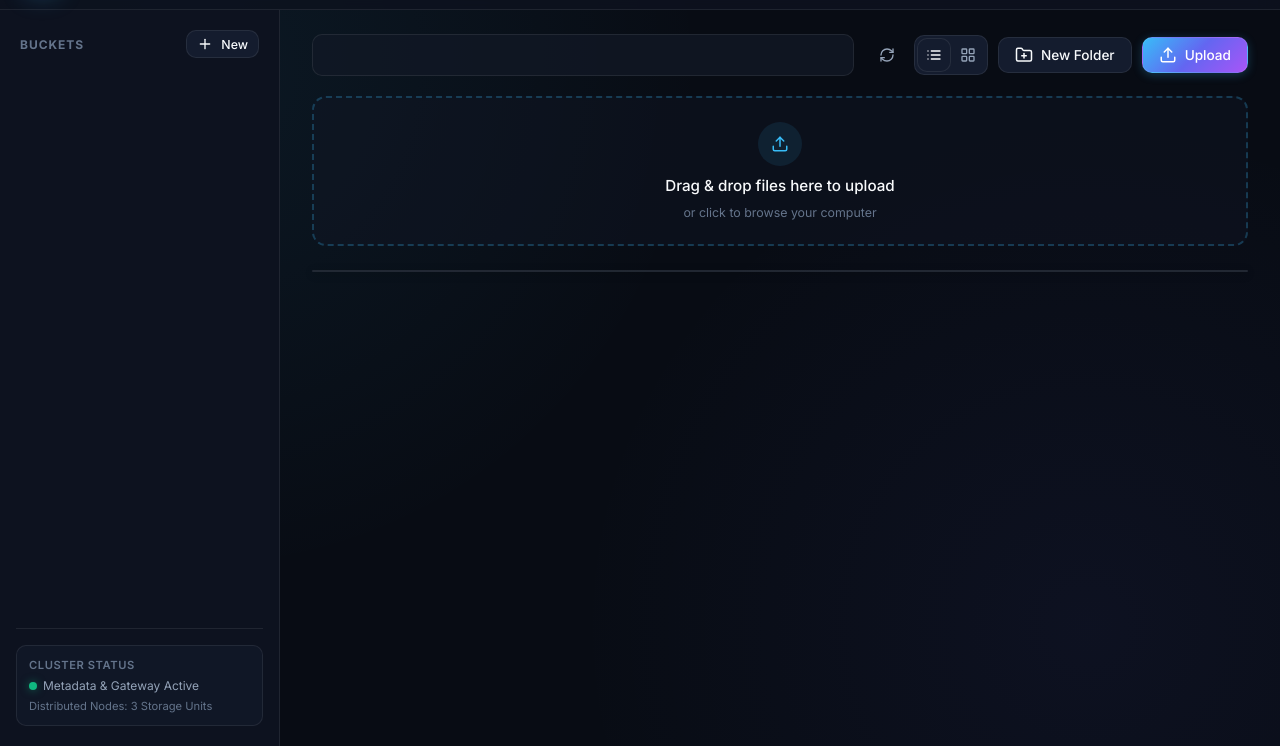
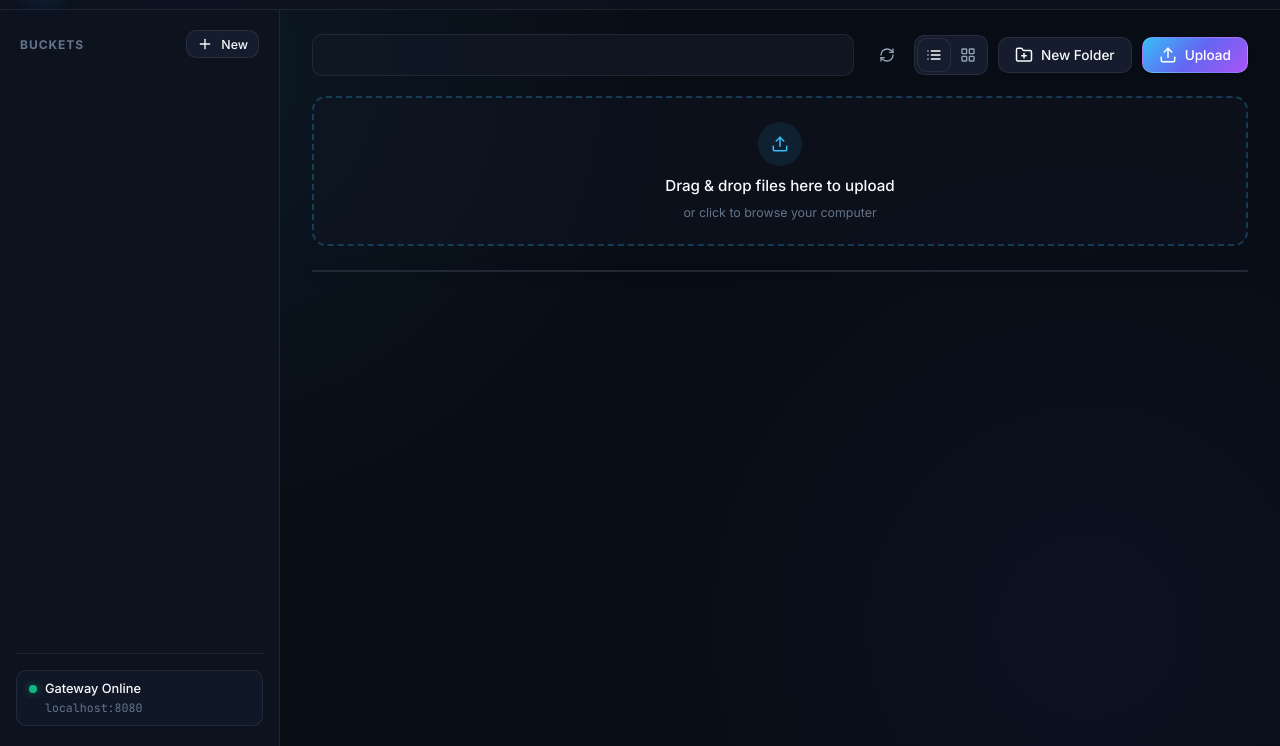
Before and after one commit to neelalala/go-storage, a website built with Vite: page web/index.html in a window 1280 px wide. Shown: the part 54-800 px from the top of the page. Built offline with nearby package versions, Linux system fonts and the light colour scheme; files whose address does not match are found by name.

Commit message:
add gateway status

```diff
--- a/web/index.html
+++ b/web/index.html
@@ -55,17 +55,12 @@
         </ul>
 
         <div class="sidebar-footer">
-          <div class="cluster-info">
-            <div class="cluster-info-title">
-              <span>Cluster Status</span>
+          <div class="gateway-status-card" id="gateway-status-card">
+            <div class="gateway-status-header">
+              <span class="status-dot checking" id="gateway-status-dot"></span>
+              <span class="status-label" id="gateway-status-text">Connecting...</span>
             </div>
-            <div class="cluster-nodes-pill">
-              <span class="cluster-dot"></span>
-              <span>Metadata & Gateway Active</span>
-            </div>
-            <div style="font-size: 0.7rem; color: var(--text-muted);">
-              Distributed Nodes: 3 Storage Units
-            </div>
+            <div class="gateway-status-sub" id="gateway-status-sub">localhost:8080</div>
           </div>
         </div>
       </aside>
--- a/web/src/css/style.css
+++ b/web/src/css/style.css
@@ -51,6 +51,21 @@
   box-sizing: border-box;
   margin: 0;
   padding: 0;
+}
+
+button {
+  font-family: inherit;
+  font-size: inherit;
+  line-height: inherit;
+  color: inherit;
+  margin: 0;
+  padding: 0;
+  border: none;
+  background: transparent;
+  outline: none;
+  -webkit-appearance: none;
+  -moz-appearance: none;
+  appearance: none;
 }
 
 body {
@@ -310,41 +325,57 @@ body {
   gap: 10px;
 }
 
-.cluster-info {
+.gateway-status-card {
   background: rgba(20, 28, 46, 0.5);
   border: 1px solid var(--border-subtle);
   border-radius: var(--radius-md);
-  padding: 12px;
+  padding: 10px 12px;
   display: flex;
   flex-direction: column;
-  gap: 6px;
+  gap: 4px;
+  transition: border-color var(--transition-fast);
 }
 
-.cluster-info-title {
-  font-size: 0.7rem;
-  font-weight: 600;
-  color: var(--text-muted);
-  text-transform: uppercase;
-  letter-spacing: 0.05em;
+.gateway-status-header {
   display: flex;
   align-items: center;
-  gap: 6px;
+  gap: 8px;
 }
 
-.cluster-nodes-pill {
-  display: flex;
-  align-items: center;
-  gap: 6px;
-  font-size: 0.75rem;
-  color: var(--text-secondary);
-}
-
-.cluster-dot {
+.status-dot {
   width: 8px;
   height: 8px;
   border-radius: 50%;
+  flex-shrink: 0;
+  transition: all var(--transition-normal);
+}
+
+.status-dot.online {
   background: var(--status-success);
-  box-shadow: 0 0 8px rgba(16, 185, 129, 0.5);
+  box-shadow: 0 0 8px rgba(16, 185, 129, 0.6);
+}
+
+.status-dot.offline {
+  background: var(--status-danger);
+  box-shadow: 0 0 8px rgba(239, 68, 68, 0.6);
+}
+
+.status-dot.checking {
+  background: var(--status-warning);
+  box-shadow: 0 0 8px rgba(245, 158, 11, 0.6);
+}
+
+.status-label {
+  font-size: 0.8rem;
+  font-weight: 500;
+  color: var(--text-primary);
+}
+
+.gateway-status-sub {
+  font-size: 0.725rem;
+  color: var(--text-muted);
+  font-family: var(--font-mono);
+  padding-left: 16px;
 }
 
 /* Main Content */
@@ -417,6 +448,10 @@ body {
 
 /* Buttons */
 .btn {
+  -webkit-appearance: none;
+  -moz-appearance: none;
+  appearance: none;
+  outline: none;
   display: inline-flex;
   align-items: center;
   justify-content: center;
@@ -427,7 +462,7 @@ body {
   border-radius: var(--radius-md);
   border: 1px solid transparent;
   cursor: pointer;
-  transition: var(--transition-fast);
+  transition: all var(--transition-fast);
   user-select: none;
   font-family: var(--font-sans);
 }
@@ -445,14 +480,19 @@ body {
 .btn-primary {
   background: var(--accent-gradient);
   color: #fff;
-  border-color: rgba(255, 255, 255, 0.1);
-  box-shadow: 0 2px 10px rgba(56, 189, 248, 0.25);
+  border: 1px solid rgba(255, 255, 255, 0.16);
+  box-shadow: 0 1px 2px rgba(0, 0, 0, 0.25);
 }
 
 .btn-primary:hover {
-  opacity: 0.95;
-  box-shadow: 0 4px 15px rgba(56, 189, 248, 0.4);
-  transform: translateY(-1px);
+  opacity: 0.92;
+  border-color: rgba(255, 255, 255, 0.3);
+  box-shadow: 0 2px 4px rgba(0, 0, 0, 0.35);
+}
+
+.btn-primary:active {
+  opacity: 1;
+  box-shadow: 0 1px 2px rgba(0, 0, 0, 0.2);
 }
 
 .btn-secondary {
--- a/web/src/js/api.js
+++ b/web/src/js/api.js
@@ -1,4 +1,5 @@
 // API Client for Go Storage
+import { state } from './state.js';
 
 export class StorageApi {
   constructor() {
@@ -24,6 +25,21 @@ export class StorageApi {
     return headers;
   }
 
+  async checkGatewayHealth() {
+    const url = `${this.baseUrl}/storage/`;
+    try {
+      await fetch(url, {
+        method: 'GET',
+        headers: this.getHeaders(),
+      });
+      state.setGatewayStatus(true);
+      return true;
+    } catch (err) {
+      state.setGatewayStatus(false);
+      return false;
+    }
+  }
+
   async request(path, options = {}) {
     const url = `${this.baseUrl}${path.startsWith('/') ? path : '/' + path}`;
     const opts = {
@@ -31,7 +47,14 @@ export class StorageApi {
       headers: this.getHeaders(options.headers || {}),
     };
 
-    const response = await fetch(url, opts);
+    let response;
+    try {
+      response = await fetch(url, opts);
+      state.setGatewayStatus(true);
+    } catch (err) {
+      state.setGatewayStatus(false);
+      throw err;
+    }
 
     if (!response.ok) {
       let errorMessage = `HTTP ${response.status}: ${response.statusText}`;
--- a/web/src/js/state.js
+++ b/web/src/js/state.js
@@ -13,6 +13,7 @@ class State {
     this.selectedItem = null;
     this.inspectorOpen = false;
     this.isLoading = false;
+    this.isGatewayOnline = null; // null = checking, true = online, false = offline
     this.listeners = new Map();
   }
 
@@ -117,6 +118,11 @@ class State {
     this.emit('loading:changed', loading);
   }
 
+  setGatewayStatus(isOnline) {
+    this.isGatewayOnline = isOnline;
+    this.emit('gateway:status', isOnline);
+  }
+
   getFilteredItems() {
     let folders = this.commonPrefixes;
     let files = this.objects;
--- a/web/src/js/ui.js
+++ b/web/src/js/ui.js
@@ -70,6 +70,29 @@ export function renderUser() {
   if (avatarEl) {
     const initial = (state.username || 'U').charAt(0).toUpperCase();
     avatarEl.textContent = initial;
+  }
+}
+
+export function renderGatewayStatus() {
+  const dot = document.getElementById('gateway-status-dot');
+  const text = document.getElementById('gateway-status-text');
+  const sub = document.getElementById('gateway-status-sub');
+  if (!dot || !text) return;
+
+  const currentHost = api.baseUrl ? api.baseUrl.replace(/^https?:\/\//, '') : 'localhost:8080';
+
+  if (state.isGatewayOnline === true) {
+    dot.className = 'status-dot online';
+    text.textContent = 'Gateway Online';
+    if (sub) sub.textContent = currentHost;
+  } else if (state.isGatewayOnline === false) {
+    dot.className = 'status-dot offline';
+    text.textContent = 'Gateway Offline';
+    if (sub) sub.textContent = 'Connection failed';
+  } else {
+    dot.className = 'status-dot checking';
+    text.textContent = 'Connecting...';
+    if (sub) sub.textContent = currentHost;
   }
 }
 
--- a/web/src/main.js
+++ b/web/src/main.js
@@ -3,6 +3,7 @@ import { state } from './js/state.js';
 import { icons } from './js/icons.js';
 import {
   renderUser,
+  renderGatewayStatus,
   renderBuckets,
   renderBreadcrumbs,
   renderExplorer,
@@ -17,6 +18,10 @@ async function init() {
   setupEventListeners();
 
   renderUser();
+  renderGatewayStatus();
+  api.checkGatewayHealth();
+  setInterval(() => api.checkGatewayHealth(), 15000);
+
   await loadBuckets();
 }
 
@@ -116,6 +121,7 @@ function setupEventListeners() {
     renderUser();
     loadBuckets();
   });
+  state.on('gateway:status', () => renderGatewayStatus());
 
   // Global Search
   const searchInput = document.getElementById('search-input');
```
